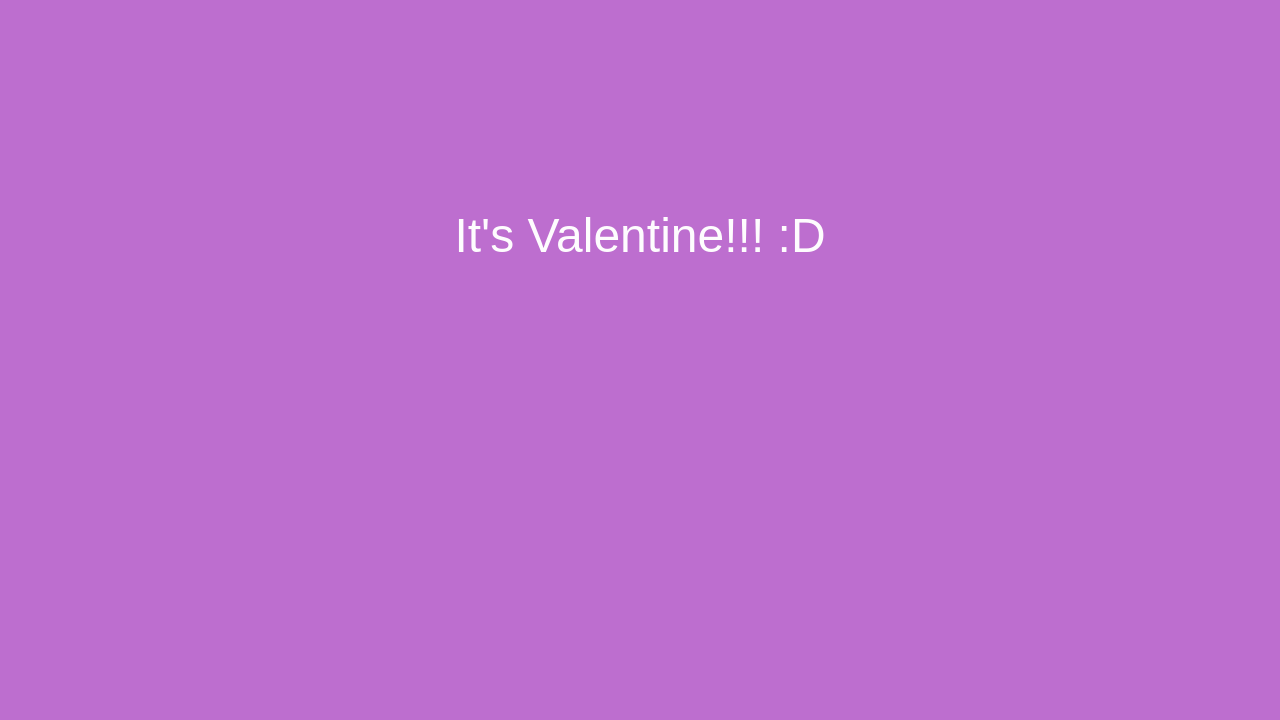
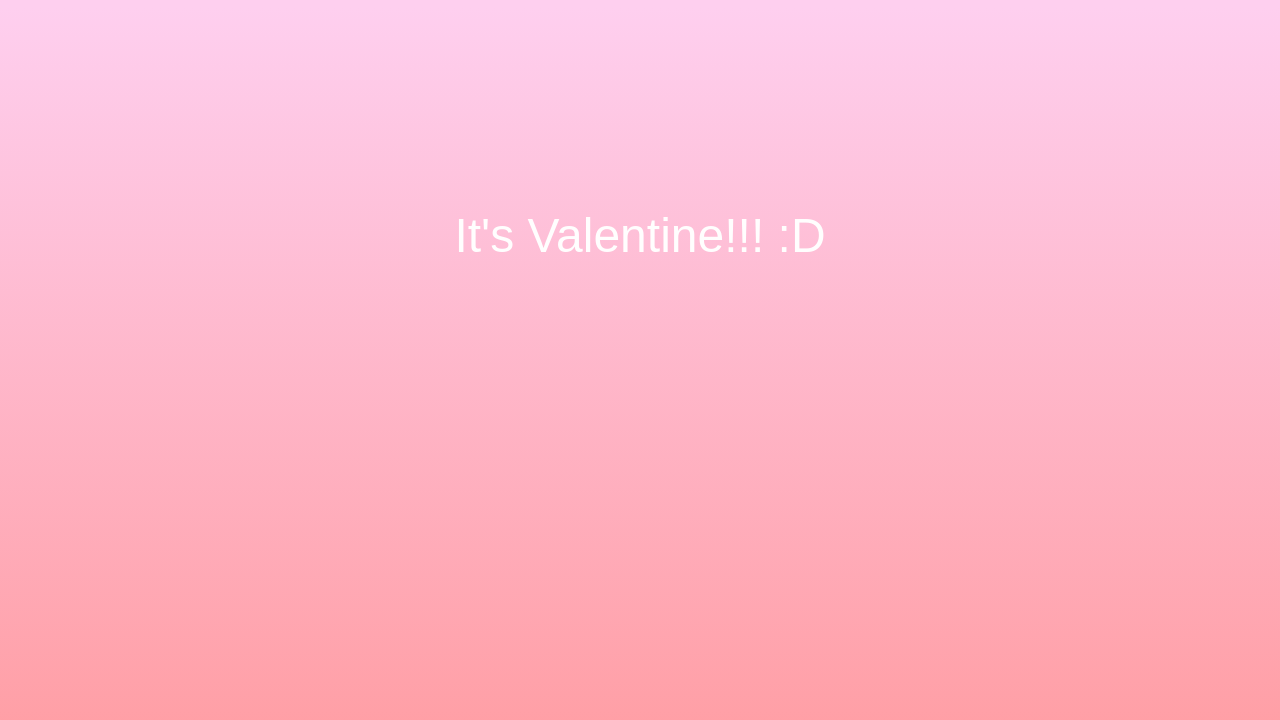
Before and after one commit to iprathmeshsangam/Valentines.github.io, a plain HTML site: page index.html in a window 1280 px wide. Drawn offline with nearby package versions, Linux system fonts and the light colour scheme.

Commit message:
Css adjusted

```diff
--- a/style/style.css
+++ b/style/style.css
@@ -5,9 +5,10 @@ html {
 body {
   margin: 0;
   font-family: "Work Sans", sans-serif;
-  background-color: #bd6ecf;
+  background-image: linear-gradient(to top, #ff9a9e 0%, #fecfef 99%, #fecfef 100%);
   color: white;
 }
+
 
 .container {
   height: 100vh;
```
